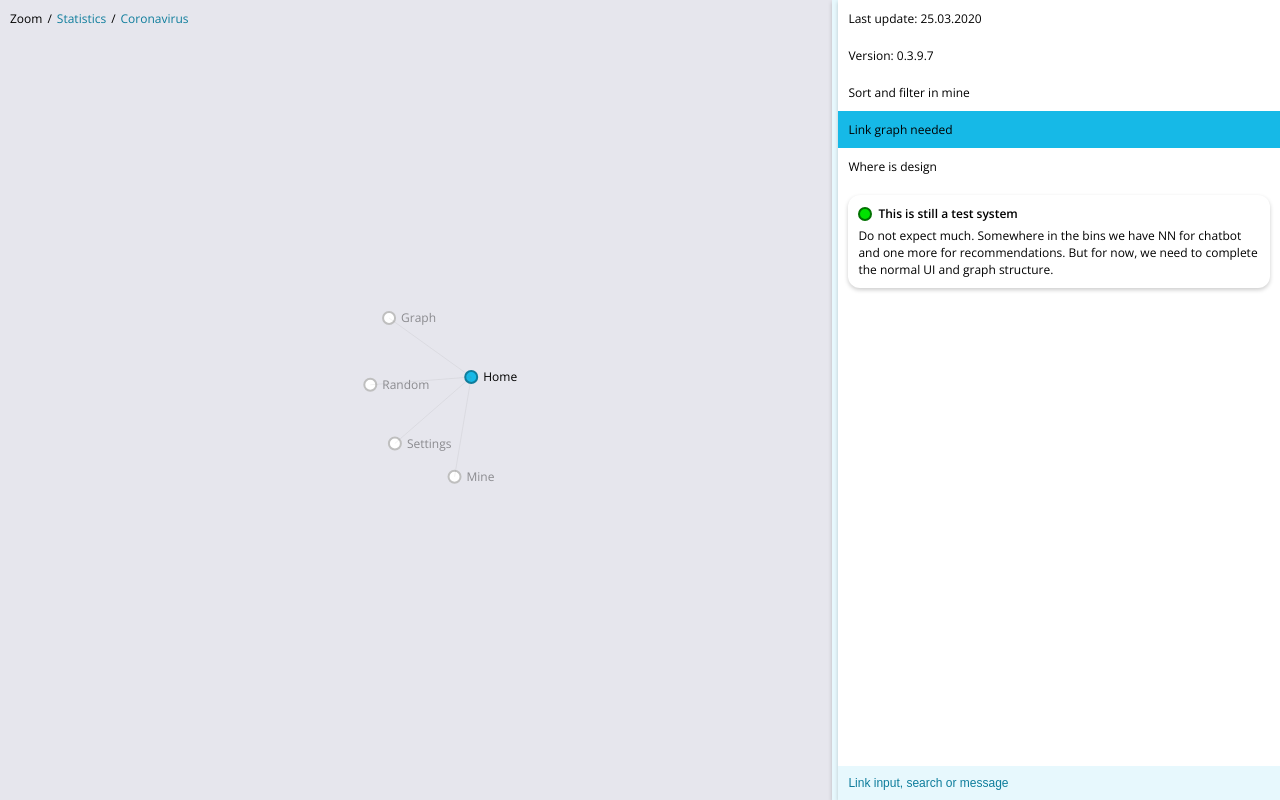
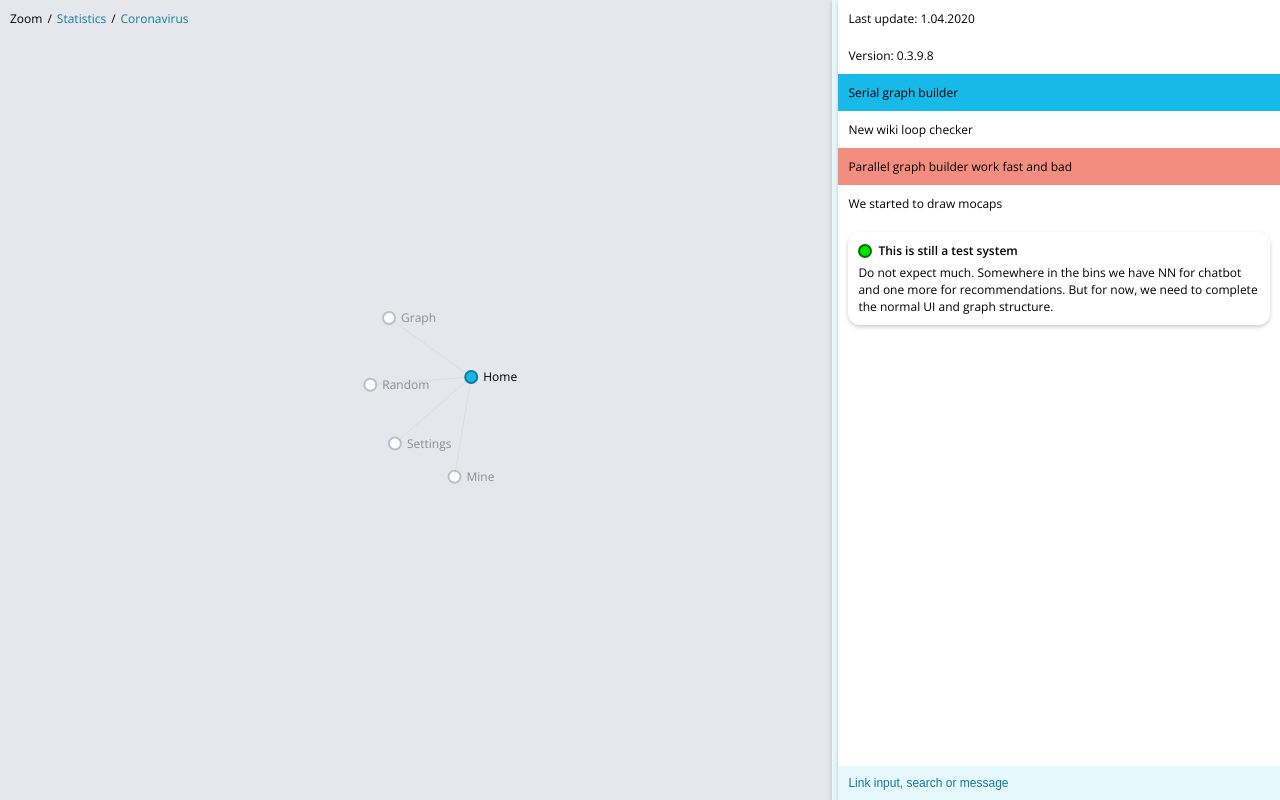
Before and after one commit to mpakunderscore/learned, a browser extension: page web/index.html in a window 1280 px wide. Drawn offline with nearby package versions, Linux system fonts and the light colour scheme; no server answers.

Commit message:
0.3.9.8 and categories insert wip

```diff
--- a/server/database/postgres.js
+++ b/server/database/postgres.js
@@ -223,7 +223,7 @@ exports.deleteUserLink = async (userid, url) => {
 // Save category from wiki graph
 
 exports.saveCategory = async (category) => {
-    let databaseCategory = await models.Category.create(category).toJSON();
+    let databaseCategory = await models.Category.upsert(category).toJSON();
     return databaseCategory;
 };
 
--- a/web/css/index.css
+++ b/web/css/index.css
@@ -98,6 +98,9 @@ span.button:hover {
 .info {
     background: var(--color-blue);
 }
+.warning {
+    background: var(--color-red);
+}
 
 .noselect {
     -webkit-touch-callout: none; /* iOS Safari */
--- a/web/index.js
+++ b/web/index.js
@@ -58,6 +58,7 @@ const deleteLink = async (element) => {
 };
 
 const crawlMineLink = async (element) => {
+    clearGraph(menu.mine)
     get('/crawl/graph?url=' + element.parentNode.firstChild.getAttribute('href') + '&graph=true&short=true').then(response => {
 
         console.log(response)
--- a/web/js/render.js
+++ b/web/js/render.js
@@ -133,9 +133,13 @@ async function renderMine(lazy, filter = this.filter, sorter = this.sorter) {
 }
 
 function clickHome() {
-    contentList.innerHTML = '';
+    clearContent();
     initServiceInfo();
     renderText('You are back now')
+}
+
+function clearContent() {
+    contentList.innerHTML = '';
 }
 
 function setText(text, status) {
@@ -175,7 +179,6 @@ function renderText(text, next) {
 
         if (i > text.length) {
             clearInterval(interval)
-            // next()
         }
 
 
--- a/web/js/router.js
+++ b/web/js/router.js
@@ -8,6 +8,7 @@ let setPath = (path) => {
 };
 
 if (window.location.href.endsWith('/demo/')) {
+    clearContent();
     setPath('/demo');
     get('/demo/graph').then(response => {
         let demo = {id: 'Demo'}
@@ -20,7 +21,7 @@ if (window.location.href.endsWith('/demo/')) {
 }
 
 if (window.location.href.endsWith('/coronavirus/')) {
-
+    clearContent();
     initServiceInfo(() => renderCard('COVID-19', 'Coronavirus disease 2019 (COVID-19) is an infectious disease caused by severe acute respiratory syndrome coronavirus 2 (SARS-CoV-2). The disease was first identified in 2019 in Wuhan, Central China, and has since spread globally, resulting in the 2019–20 coronavirus pandemic. Common symptoms include fever, cough, and shortness of breath. Muscle pain, sputum production, diarrhea, and sore throat are less common. While the majority of cases result in mild symptoms, some progress to severe pneumonia and multi-organ failure. As of 20 March 2020, the rate of deaths per number of diagnosed cases is 4.1%; however, it ranges from 0.2% to 15% according to age group and other health problems.', null, 'red'))
     addLink('https://video-intl.alicdn.com/Handbook%20of%20COVID-19%20Prevention%20and%20Treatment.pdf', 'Handbook of COVID–19 Prevention and Treatment');
     addLink('https://smartairfilters.com/en/blog/best-materials-make-diy-face-mask-virus', 'Best materials for DIY mask');
--- a/web/js/ui.js
+++ b/web/js/ui.js
@@ -128,11 +128,12 @@ let zoom = () => {
 
 function initServiceInfo(card = () => {}) {
 
-    setText('Last update: 25.03.2020');
-    setText('Version: 0.3.9.7');
-    setText('Sort and filter in mine');
-    setText('Link graph needed', 'info');
-    setText('Where is design');
+    setText('Last update: 1.04.2020');
+    setText('Version: 0.3.9.8');
+    setText('Serial graph builder', 'info');
+    setText('New wiki loop checker');
+    setText('Parallel graph builder work fast and bad', 'warning');
+    setText('We started to draw mocaps');
 
     card()
 }
```
